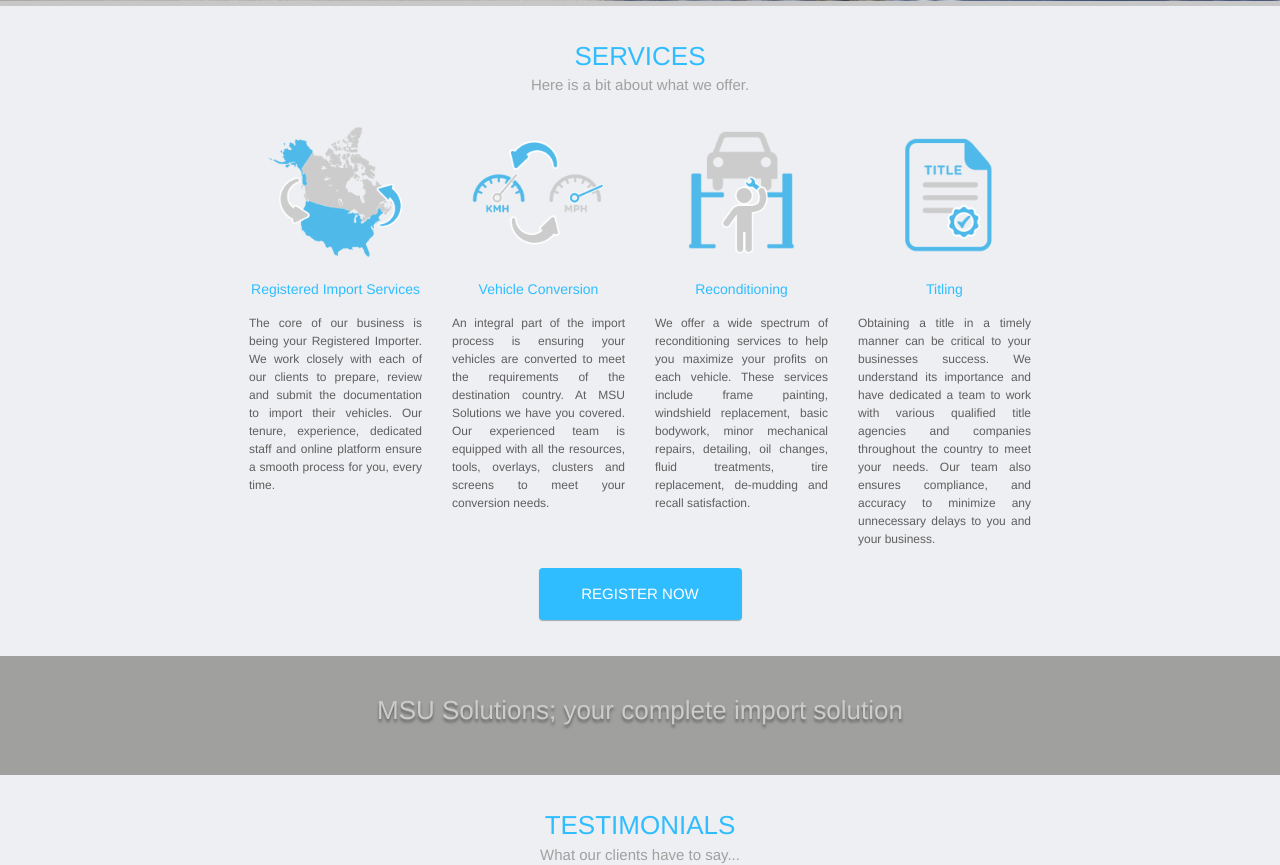
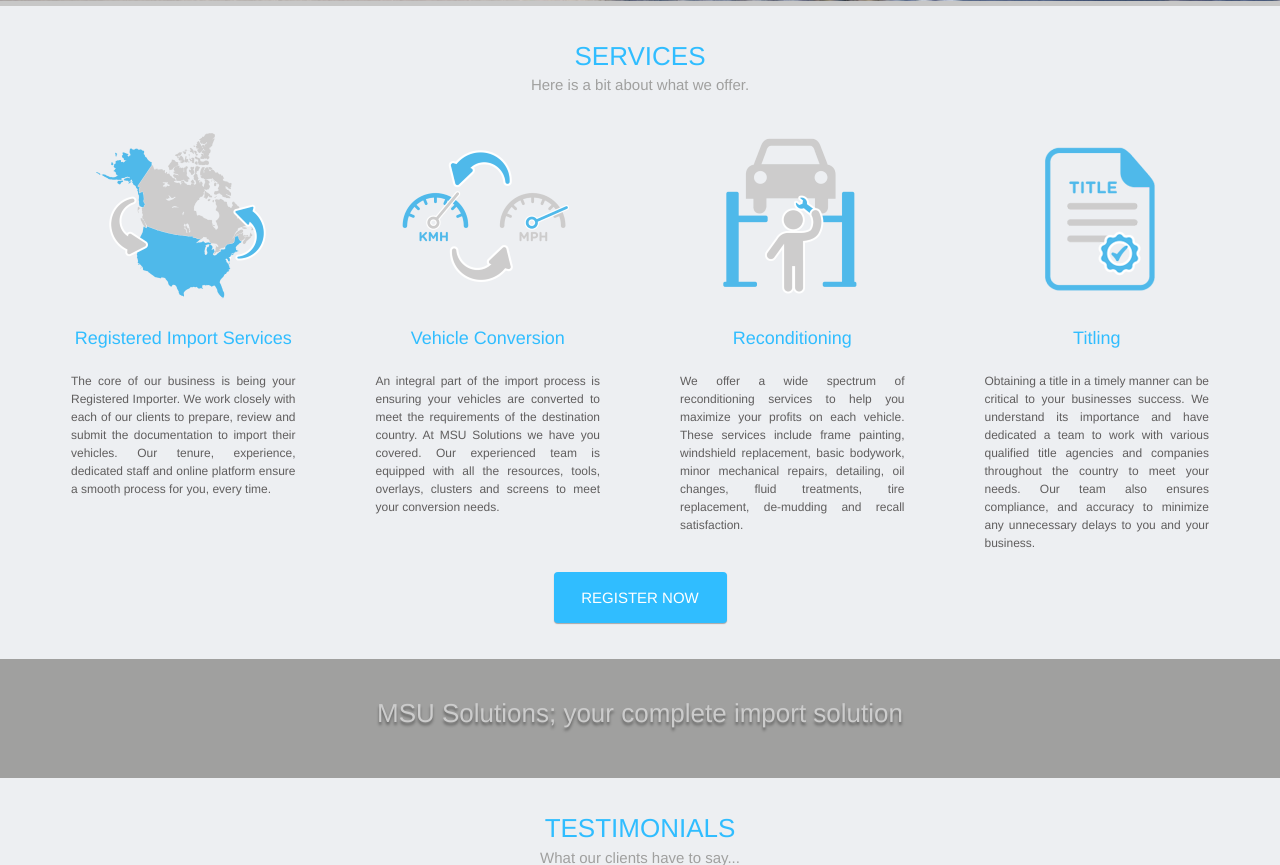
Before and after one commit to motorsmartusa/msus, a PHP site: page / in a window 1280 px wide. Shown: the part 496-1361 px from the top of the page. Run offline with PHP 8.4, Linux system fonts and the light colour scheme.

Commit message:
services

```diff
--- a/css/style.css
+++ b/css/style.css
@@ -469,13 +469,13 @@ input[type=date]::-webkit-calendar-picker-indicator {
 
 /** services start */
 
-.services .row:nth-child(3) .col-md-2 {
-  padding: 0;
+.services .row:nth-child(2) .col-md-3 {
+  padding:  0 40px;
 }
 
 .services .service-text span {
   display: block;
-  font-size: 14px;
+  font-size: 18px;
   text-align: center;
   width: 100%;
   margin-bottom: 9%;
@@ -490,6 +490,11 @@ input[type=date]::-webkit-calendar-picker-indicator {
   margin-bottom: 20px;
   color: #605e5e;
   text-align: justify;
+}
+
+.services .service-img {
+  max-width: 220px;
+  max-height: 220px;
 }
 
 /** services end **/
--- a/index.php
+++ b/index.php
@@ -344,12 +344,9 @@
 
 
     <div class="row">
-      <div class="col-md-2">
-      </div>
 
-
-      <div class="col-md-2">
-        <img class="img-responsive" src="images/icon_map.png">
+      <div class="col-md-3">
+        <img class="service-img" src="images/icon_map.png">
 
         <div class="service-text">
           <span>Registered Import Services</span>
@@ -359,8 +356,8 @@
       </div>
 
 
-      <div class="col-md-2">
-        <img class="img-responsive" src="images/icon_odometer.png">
+      <div class="col-md-3">
+        <img class="service-img" src="images/icon_odometer.png">
 
         <div class="service-text">
           <span>Vehicle Conversion</span>
@@ -370,8 +367,8 @@
       </div>
 
 
-      <div class="col-md-2">
-        <img class="img-responsive" src="images/icon_fix.png">
+      <div class="col-md-3">
+        <img class="service-img" src="images/icon_fix.png">
 
         <div class="service-text">
           <span>Reconditioning</span>
@@ -381,8 +378,8 @@
       </div>
 
 
-      <div class="col-md-2">
-        <img class="img-responsive" src="images/icon_title.png">
+      <div class="col-md-3">
+        <img class="service-img" src="images/icon_title.png">
 
         <div class="service-text">
           <span>Titling</span>
@@ -391,9 +388,6 @@
         </div>
       </div>
 
-
-      <div class="col-md-2">
-      </div>
     </div>
 
 
--- a/js/step-1.js
+++ b/js/step-1.js
@@ -57,7 +57,6 @@ $(document).ready(function() {
     $('#instructionsModal').modal('show');
   });
 
-  var dataEntered = false;
   $(':radio').on('click', function() {
     if ($('input[name=gvrw]').val() !== undefined ||
       $('input[name=front_gawr]').val() !== undefined ||
```
Also changed, not shown: js/step-2.js (+8 -0 lines), step-2.php (+11 -0 lines).
